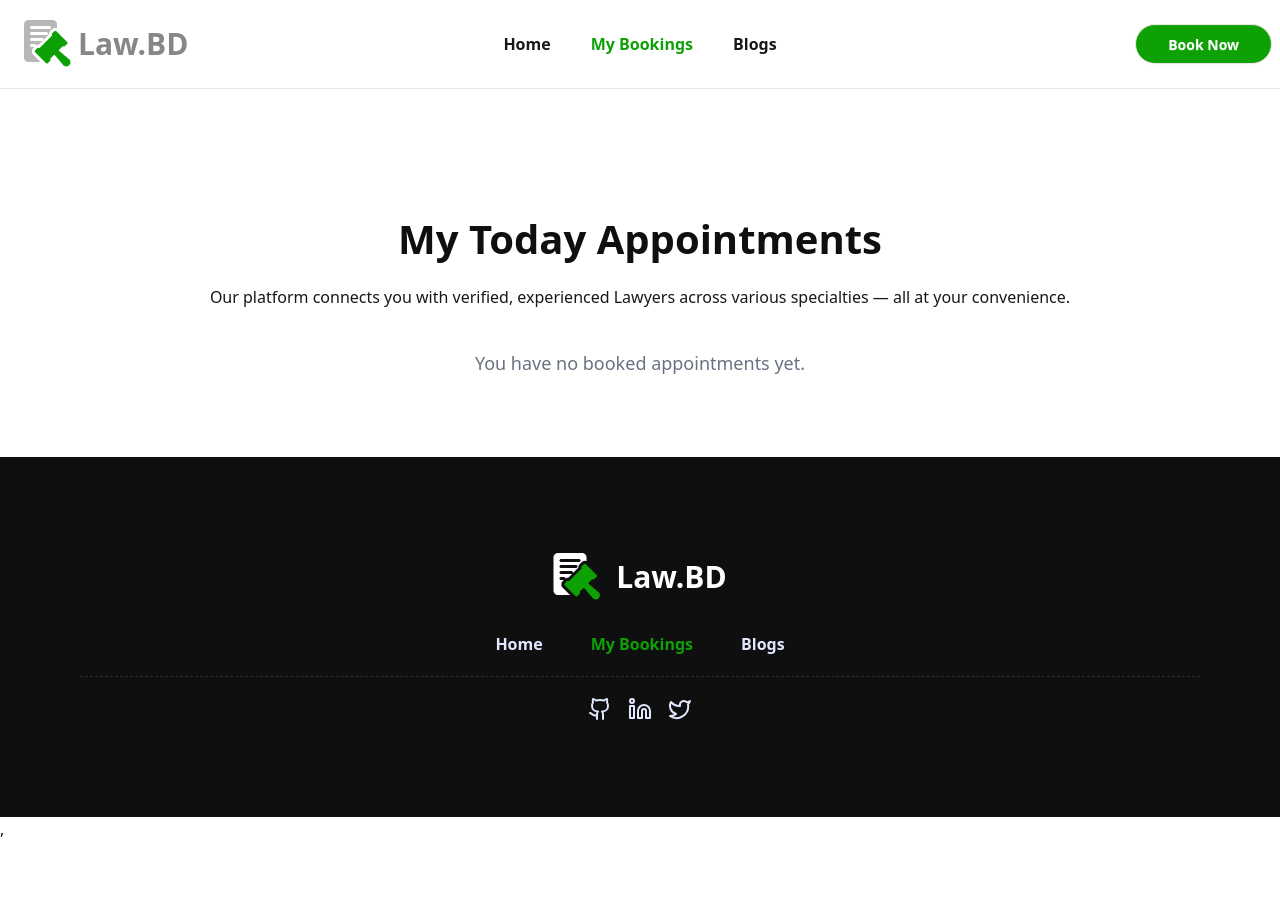
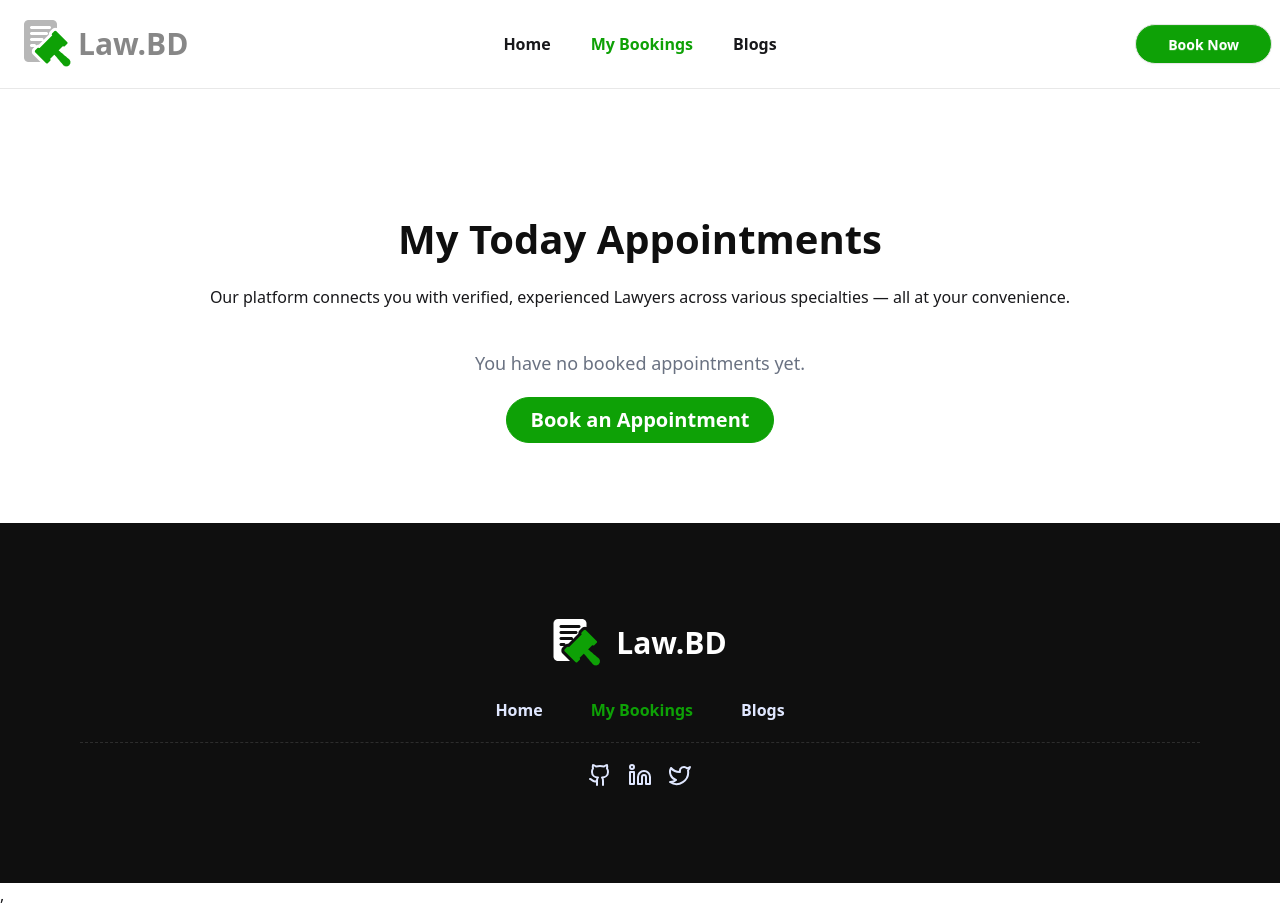
Before and after one commit to AsifHossain22/lawyer-appointment-booking-app, a React (Vite) app: page /my-bookings in a window 1280 px wide. Before the commit the page ends 841 px from the top, so only its background shows below. Built offline with nearby package versions, Linux system fonts and the light colour scheme.

Commit message:
Added Feature : Changes routes from No Booking Page and Error Page to Home Page

```diff
--- a/src/index.css
+++ b/src/index.css
@@ -6,7 +6,7 @@
   background-size: cover;
 }
 .bannerContent {
-  min-height: 85vh;
+  min-height: 90vh;
 }
 .socialMediaIcon:hover {
   color: #0ea106;
--- a/src/pages/Error/Error.jsx
+++ b/src/pages/Error/Error.jsx
@@ -1,17 +1,31 @@
 import React from "react";
+import Navbar from "../../components/Navbar/Navbar";
+import { useNavigate } from "react-router";
 
 const Error = () => {
+  // NavigateToHome
+  const navigate = useNavigate();
+
   return (
-    <div className="errorPage flex justify-center items-end">
+    <div>
+      {/* Navbar */}
+      <Navbar></Navbar>
+
+      {/* ErrorContainer */}
+      <div className="errorPage flex justify-center items-end mt-[-80px] pb-10">
         {/* Content */}
         <div className="text-center text-white">
           <h2 className="text-5xl font-extrabold">Page Not Found</h2>
           <p className="text-xl font-semibold py-3">
             Oops! The page you're looking for doesn't exist.
           </p>
-        <button className="bg-white hover:bg-transparent border-2 border-white text-black hover:text-white text-lg font-medium px-8 py-3 rounded-full cursor-pointer duration-300">
+          <button
+            onClick={() => navigate("/")}
+            className="bg-white hover:bg-transparent border-2 border-white text-black hover:text-white text-lg font-medium px-8 py-3 rounded-full cursor-pointer duration-300"
+          >
             Go Back Home
           </button>
+        </div>
       </div>
     </div>
   );
--- a/src/pages/MyBookings/MyBookings.jsx
+++ b/src/pages/MyBookings/MyBookings.jsx
@@ -1,4 +1,5 @@
 import React, { useEffect, useState } from "react";
+import { useNavigate } from "react-router";
 import { toast } from "react-toastify";
 
 const MyBookings = () => {
@@ -22,7 +23,8 @@ const MyBookings = () => {
     toast.info("Appointment cancelled successfully!");
   };
 
-  // console.log(bookings);
+  // NavigateToHomePage
+  const navigate = useNavigate();
 
   return (
     <div className="py-20">
@@ -39,9 +41,17 @@ const MyBookings = () => {
 
       {/* BookAppointmentContainer */}
       {bookings.length === 0 ? (
-        <p className="text-center mt-10 text-gray-500 text-lg">
-          You have no booked appointments yet.
-        </p>
+        <div className="text-center">
+          <p className="mt-10 mb-5 text-gray-500 text-lg">
+            You have no booked appointments yet.
+          </p>
+          <button
+            onClick={() => navigate("/")}
+            className="text-center border border-[#0EA106] rounded-full text-xl font-bold text-white hover:text-[#0EA106] px-6 py-2 cursor-pointer bg-[#0EA106] hover:bg-transparent duration-300"
+          >
+            Book an Appointment
+          </button>
+        </div>
       ) : (
         <div className="p-8 my-10 border border-[#14141415] rounded-2xl space-y-6">
           {bookings.map((lawyer) => (
```
Lines whose indentation alone changed are shown as unchanged.
